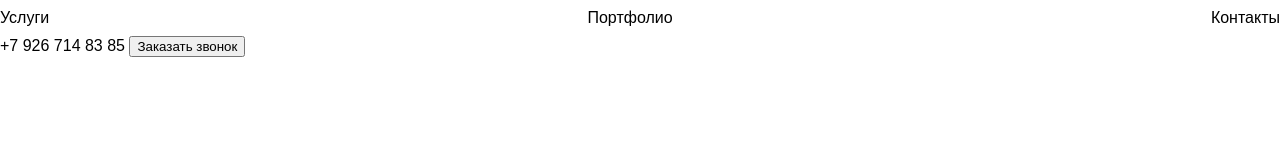
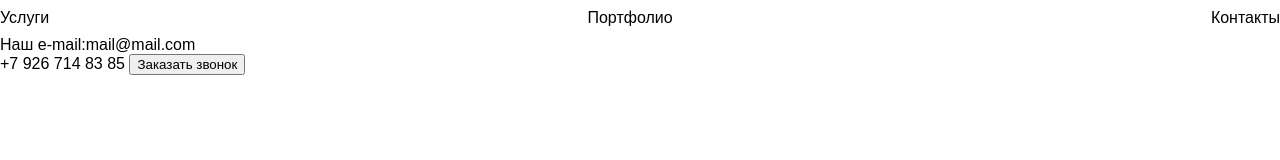
Before and after one commit to IgorMitusov/speciall-app, a plain HTML site: page index.html in a window 1280 px wide. Drawn offline with Linux system fonts and the light colour scheme.

Commit message:
added e-mail

```diff
--- a/index.html
+++ b/index.html
@@ -17,6 +17,9 @@
             <a href="#contacts">Контакты</a>
         </nav>
         <div>
+            <div>
+                Наш e-mail:<a href="mailto:mail@mail.com">mail@mail.com</a>
+            </div>
             <a href="tel:+79267148385">+7 926 714 83 85</a>
             <button>Заказать звонок</button>
         </div>
```
